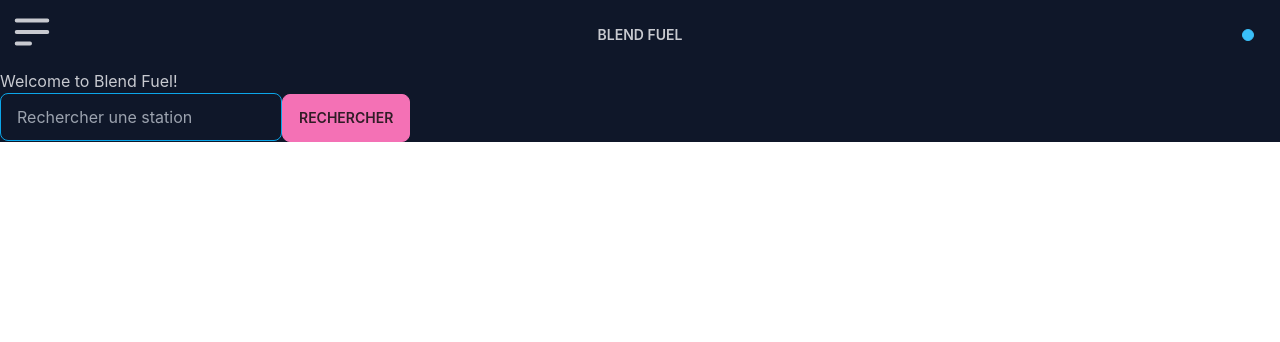
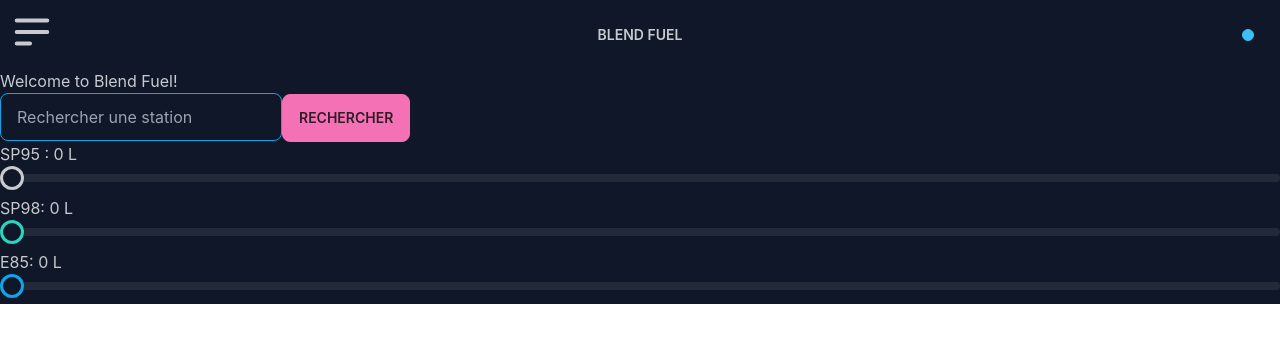
Before and after one commit to Roger-nguyen1/blend-fuel, a Next.js app: page / in a window 1280 px wide. Shown: the top 342 px of the page. Built offline with nearby package versions, Linux system fonts and the light colour scheme.

Commit message:
input range added

```diff
--- a/components/Home.js
+++ b/components/Home.js
@@ -10,6 +10,9 @@
   const [inputSearch, setInputSearch] = useState("");
   const [stationsData, setStationsData] = useState([]);
   const [isLoading, setIsLoading] = useState(false);
+  const [rangeSp95, setRangeSp95] = useState(0);
+  const [rangeSp98, setRangeSp98] = useState(0);
+  const [rangeE85, setRangeE85] = useState(0);
 
   useEffect(() => {
     // Cette fonction sera appelée chaque fois que stationsData change
@@ -60,6 +63,35 @@
           />
           <button className="btn btn-accent">Rechercher</button>
         </div>
+        <div>
+          <label for="sp95">SP95 : {rangeSp95} L</label>
+          <input
+            type="range"
+            min={0}
+            max="100"
+            onChange={(e) => setRangeSp95(e.target.value)}
+            value={rangeSp95}
+            className="range"
+          />
+          <label for="sp98">SP98: {rangeSp98} L</label>
+          <input
+            type="range"
+            min={0}
+            max="100"
+            onChange={(e) => setRangeSp98(e.target.value)}
+            value={rangeSp98}
+            className="range range-success"
+          />
+          <label for="E85">E85: {rangeE85} L</label>
+          <input
+            type="range"
+            min={0}
+            max="100"
+            onChange={(e) => setRangeE85(e.target.value)}
+            value={rangeE85}
+            className="range range-info"
+          />
+        </div>
         {isLoading ? (
           <div>
             <span className="loading loading-bars loading-md"></span>
--- a/tailwind.config.js
+++ b/tailwind.config.js
@@ -1,6 +1,6 @@
 /** @type {import('tailwindcss').Config} */
 module.exports = {
-  content: [".pages/.js", ".components/.js"],
+  content: [".pages/*.js", ".components/*.js"],
   theme: {
     extend: {},
   },
```
